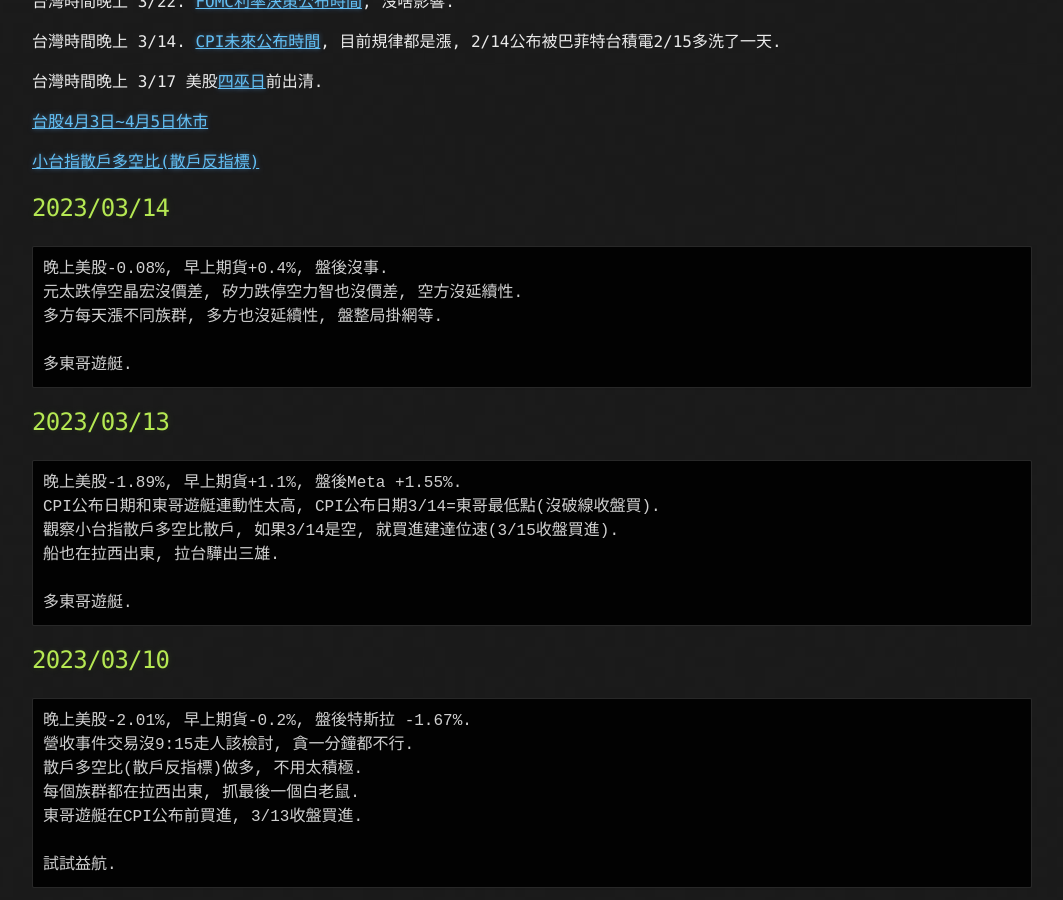
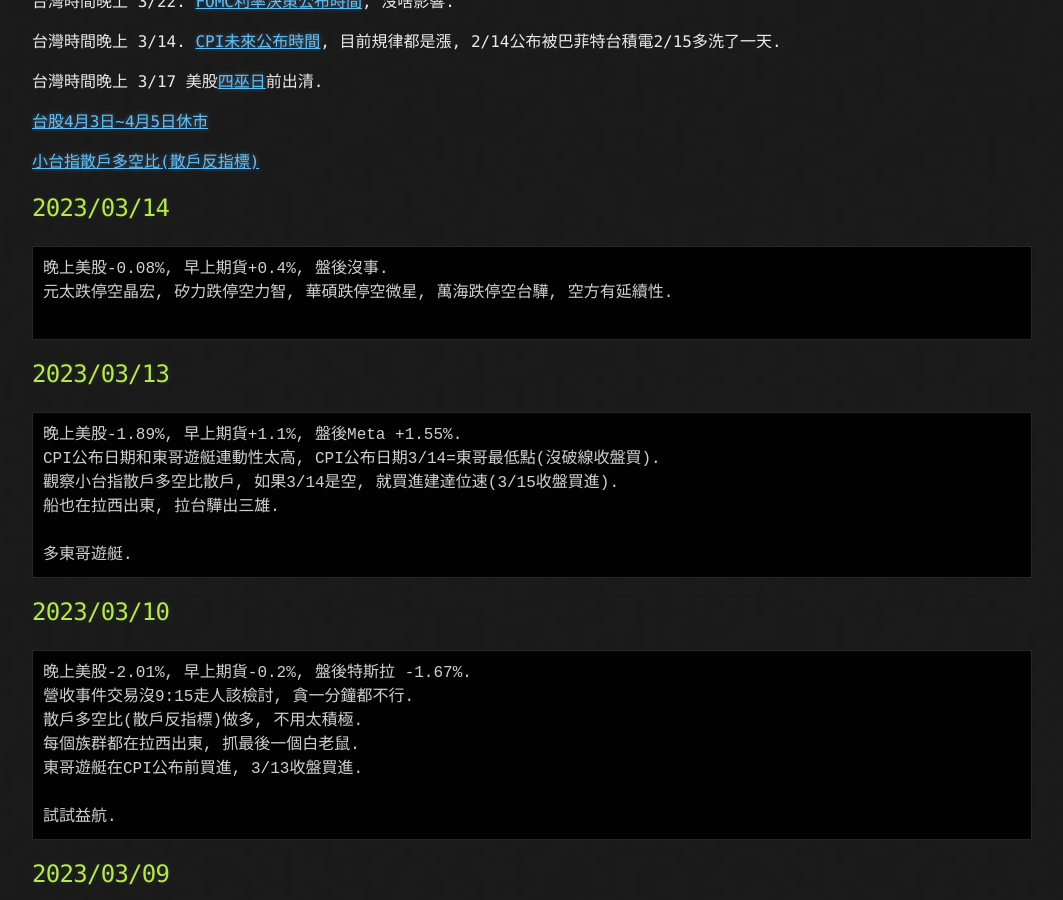
Before and after one commit to lepg5487/Stock_God, a Jekyll site: the page built from index.md, in a window 1280 px wide and 900 px high, scrolled down 468 px. Shown: the whole window, without its empty margins (108-1171 px from the left). Built offline with Jekyll 4.4.1, drawn with Linux system fonts in a browser that asks for light colours; our own code applies the rules of GitHub Pages for plain Markdown files.

Commit message:
Update index.md

````diff
--- a/index.md
+++ b/index.md
@@ -25,10 +25,8 @@ layout: testlayouts
 ## 2023/03/14
 ```
 晚上美股-0.08%, 早上期貨+0.4%, 盤後沒事.
-元太跌停空晶宏沒價差, 矽力跌停空力智也沒價差, 空方沒延續性.
-多方每天漲不同族群, 多方也沒延續性, 盤整局掛網等.
-
-多東哥遊艇.
+元太跌停空晶宏, 矽力跌停空力智, 華碩跌停空微星, 萬海跌停空台驊, 空方有延續性.
+
 ```
 
 ## 2023/03/13
````
